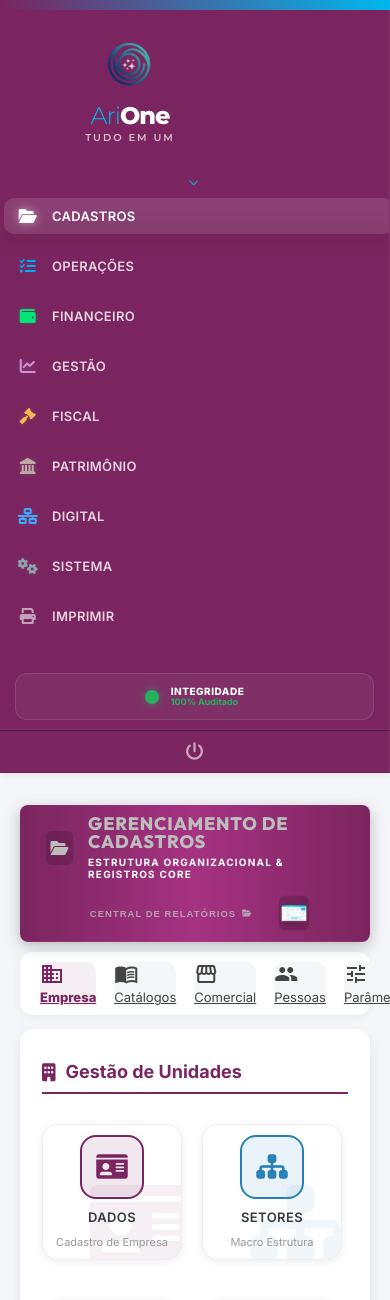
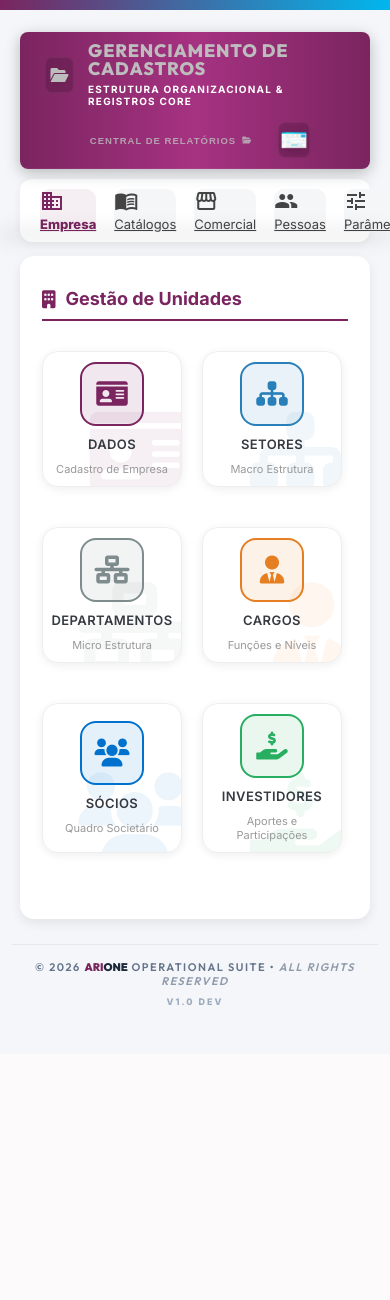
Before and after one commit to suitearione/AriOne, a Flask app: page /cadastros in a window 390 px wide. Shown: the top 1300 px of the page. After the commit the page ends 1006 px from the top, so only its background shows below. Run offline with Flask 3, Linux system fonts and the light colour scheme; data that the repository does not hold is empty; some libraries are stand-ins or nearby versions.

Commit message:
deploy 08062026 1023

```diff
--- a/static/css/sidebar.css
+++ b/static/css/sidebar.css
@@ -328,3 +328,32 @@
     opacity: 1 !important;
     text-shadow: 0 0 10px rgba(255, 107, 107, 0.5);
 }
+
+/* ═══════════════════════════════════════════════════════════ */
+/* MOBILE RESPONSIVO - Drawer Sidebar Pattern                */
+/* ═══════════════════════════════════════════════════════════ */
+@media (max-width: 1200px) {
+    .arione-sidebar {
+        width: 280px !important;
+        position: fixed !important;
+        height: 100vh !important;
+        left: -280px !important;
+        top: 0 !important;
+        z-index: 9998 !important;
+        overflow-y: auto !important;
+        overflow-x: hidden !important;
+        background-color: #7A255F !important;
+        transition: left 0.3s ease !important;
+        box-shadow: none !important;
+    }
+
+    .arione-sidebar.mobile-open {
+        left: 0 !important;
+        box-shadow: 0 10px 20px rgba(0,0,0,0.15) !important;
+    }
+
+    .menu-scroll-container {
+        overflow-y: auto !important;
+        max-height: calc(100vh - 200px) !important;
+    }
+}
--- a/templates/base.html
+++ b/templates/base.html
@@ -99,54 +99,50 @@
                 overflow-x: hidden !important;
                 overflow-y: auto !important;
                 min-height: 100% !important;
+                height: auto !important;
+            }
+            body.arione-body {
+                display: block !important;
             }
             .arione-sidebar {
-                display: block !important;
-                position: relative !important;
-                width: 100% !important;
-                height: auto !important;
+                position: fixed !important;
+                width: 280px !important;
+                height: 100vh !important;
+                left: -280px !important;
+                top: 0 !important;
+                z-index: 9998 !important;
+                overflow-y: auto !important;
+                overflow-x: hidden !important;
+                background-color: #7A255F !important;
+                transition: left 0.3s ease !important;
+                display: flex !important;
+                flex-direction: column !important;
+            }
+            .arione-sidebar.mobile-open {
                 left: 0 !important;
-                top: 0 !important;
-                overflow: visible !important;
-                z-index: 2001 !important;
-                border-bottom: 1px solid rgba(0,0,0,0.08) !important;
-                box-shadow: 0 2px 8px rgba(0,0,0,0.08) !important;
-                background: #7A255F !important;
-                max-height: none !important;
+                box-shadow: 0 10px 20px rgba(0,0,0,0.15) !important;
             }
             .arione-sidebar .menu-scroll-container {
                 max-height: none !important;
             }
             .arione-sidebar .menu-lista {
                 display: flex !important;
-                flex-wrap: wrap !important;
-                justify-content: center !important;
-                gap: 8px !important;
+                flex-direction: column !important;
+                flex-wrap: nowrap !important;
+                justify-content: flex-start !important;
+                gap: 6px !important;
             }
             .arione-sidebar .menu-item {
-                margin: 4px !important;
-                flex: 0 1 auto !important;
+                margin: 0 !important;
+                flex: 0 0 auto !important;
+                width: 100% !important;
             }
             .arione-sidebar .menu-link {
                 padding: 10px 14px !important;
                 border-left: none !important;
                 border-radius: 12px !important;
-            }
-            html, body {
-                height: auto !important;
-                min-height: 100% !important;
-                overflow-x: hidden !important;
-                overflow-y: auto !important;
-            }
-            body.arione-body {
-                display: block !important;
-            }
-            .arione-sidebar {
-                position: static !important;
                 width: 100% !important;
-                height: auto !important;
-                max-height: none !important;
-                overflow: visible !important;
+                text-align: left !important;
             }
             .arione-main-wrapper {
                 margin-left: 0 !important;
@@ -257,35 +253,46 @@
             .ge-modal { width: calc(100% - 24px) !important; max-width: calc(100% - 24px) !important; }
         }
 
-        /* Ensure tables and grids scroll horizontally on small screens */
+        /* ✅ MOBILE DRAWER SIDEBAR - Responsive Design */
         @media (max-width: 480px) {
             .arione-page, .arione-page-wrapper { padding-left: 8px !important; padding-right: 8px !important; }
             .arione-sidebar {
-                display: block !important;
-                position: relative !important;
-                width: 100% !important;
-                height: auto !important;
+                position: fixed !important;
+                width: 280px !important;
+                height: 100vh !important;
+                left: -280px !important;
+                top: 0 !important;
+                z-index: 9998 !important;
+                overflow-y: auto !important;
+                overflow-x: hidden !important;
+                max-height: 100vh !important;
+                background: #7A255F !important;
+                transition: left 0.3s ease !important;
+                border: none !important;
+                box-shadow: none !important;
+            }
+            .arione-sidebar.mobile-open {
                 left: 0 !important;
-                top: 0 !important;
-                overflow: visible !important;
-                border-bottom: 1px solid rgba(0,0,0,0.08) !important;
-                box-shadow: 0 2px 8px rgba(0,0,0,0.08) !important;
-                background: #7A255F !important;
+                box-shadow: 0 10px 20px rgba(0,0,0,0.15) !important;
             }
             .arione-sidebar .menu-lista {
                 display: flex !important;
-                flex-wrap: wrap !important;
-                justify-content: space-between !important;
+                flex-direction: column !important;
+                flex-wrap: nowrap !important;
+                justify-content: flex-start !important;
                 gap: 6px !important;
             }
             .arione-sidebar .menu-item {
-                flex: 1 1 48% !important;
-                min-width: 48% !important;
+                flex: 0 0 auto !important;
+                width: 100% !important;
+                min-width: 100% !important;
             }
             .arione-sidebar .menu-link {
                 padding: 10px 12px !important;
                 border-left: none !important;
                 border-radius: 10px !important;
+                width: 100% !important;
+                text-align: left !important;
             }
             .arione-bar-blue-new { width: 100% !important; left: 0 !important; }
             .fp-card-body,
@@ -400,6 +407,38 @@
         </div>
     </div>
 
+    <script>
+    /* Force mobile sidebar CSS to apply correctly */
+    document.addEventListener('DOMContentLoaded', function() {
+        const sidebar = document.querySelector('.arione-sidebar');
+        if (!sidebar) return;
+
+        function applyMobileStyles() {
+            const isMobile = window.innerWidth <= 1200;
+            if (isMobile) {
+                const computedLeft = window.getComputedStyle(sidebar).left;
+                // Force CSS to apply if it's not working
+                if (computedLeft === '0px' && !sidebar.classList.contains('mobile-open')) {
+                    // Apply inline styles as fallback
+                    sidebar.style.left = '-280px';
+                    sidebar.style.position = 'fixed';
+                    sidebar.style.width = '280px';
+                    sidebar.style.height = '100vh';
+                    sidebar.style.zIndex = '9998';
+                    sidebar.style.transition = 'left 0.3s ease';
+                    sidebar.style.overflow = 'auto';
+                }
+            }
+        }
+
+        // Apply on load
+        applyMobileStyles();
+
+        // Apply on resize
+        window.addEventListener('resize', applyMobileStyles);
+    });
+    </script>
+
 </body>
 
 </html>
--- a/templates/partials/_sidebar.html
+++ b/templates/partials/_sidebar.html
@@ -142,6 +142,9 @@
                 const sidebarLinks = document.querySelectorAll('.arione-sidebar .menu-link');
                 sidebarLinks.forEach(link => {
                     link.addEventListener('click', function() {
+                        // Scroll para o topo
+                        window.scrollTo(0, 0);
+
                         const sidebar = document.querySelector('.arione-sidebar');
                         if (sidebar && window.innerWidth <= 1200) {
                             sidebar.classList.remove('mobile-open');
```
